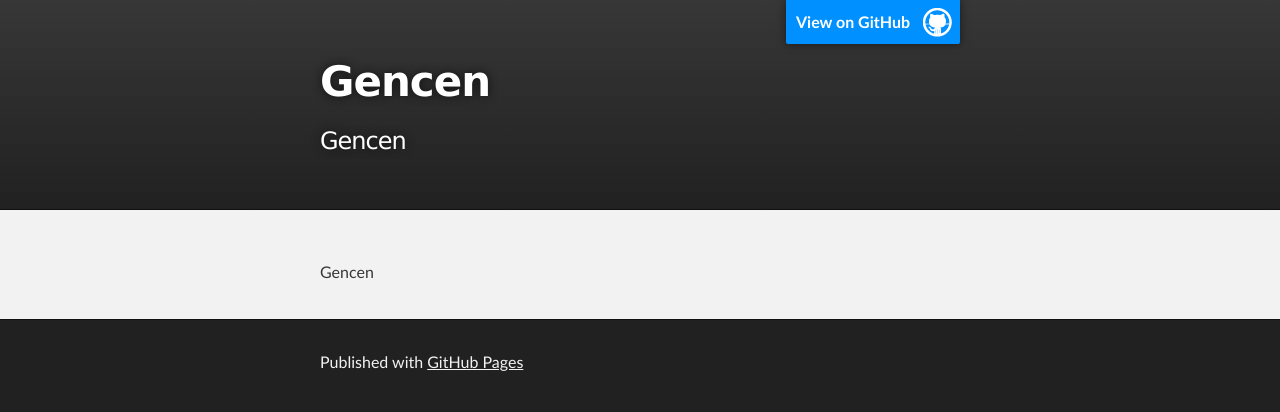
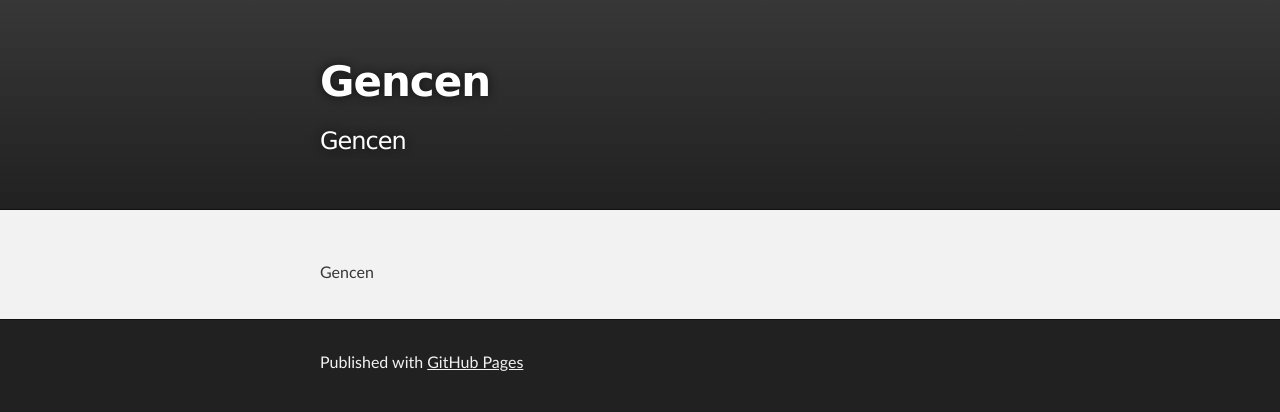
Before and after one commit to gencen/gencen.github.com, a plain HTML site: page index.html in a window 1280 px wide. Drawn offline with Linux system fonts and the light colour scheme.

Commit message:
Update index.html

```diff
--- a/index.html
+++ b/index.html
@@ -16,8 +16,6 @@
     <!-- HEADER -->
     <div id="header_wrap" class="outer">
         <header class="inner">
-          <a id="forkme_banner" href="https://github.com/gencen">View on GitHub</a>
-
           <h1 id="project_title">Gencen</h1>
           <h2 id="project_tagline">Gencen</h2>
 
```
